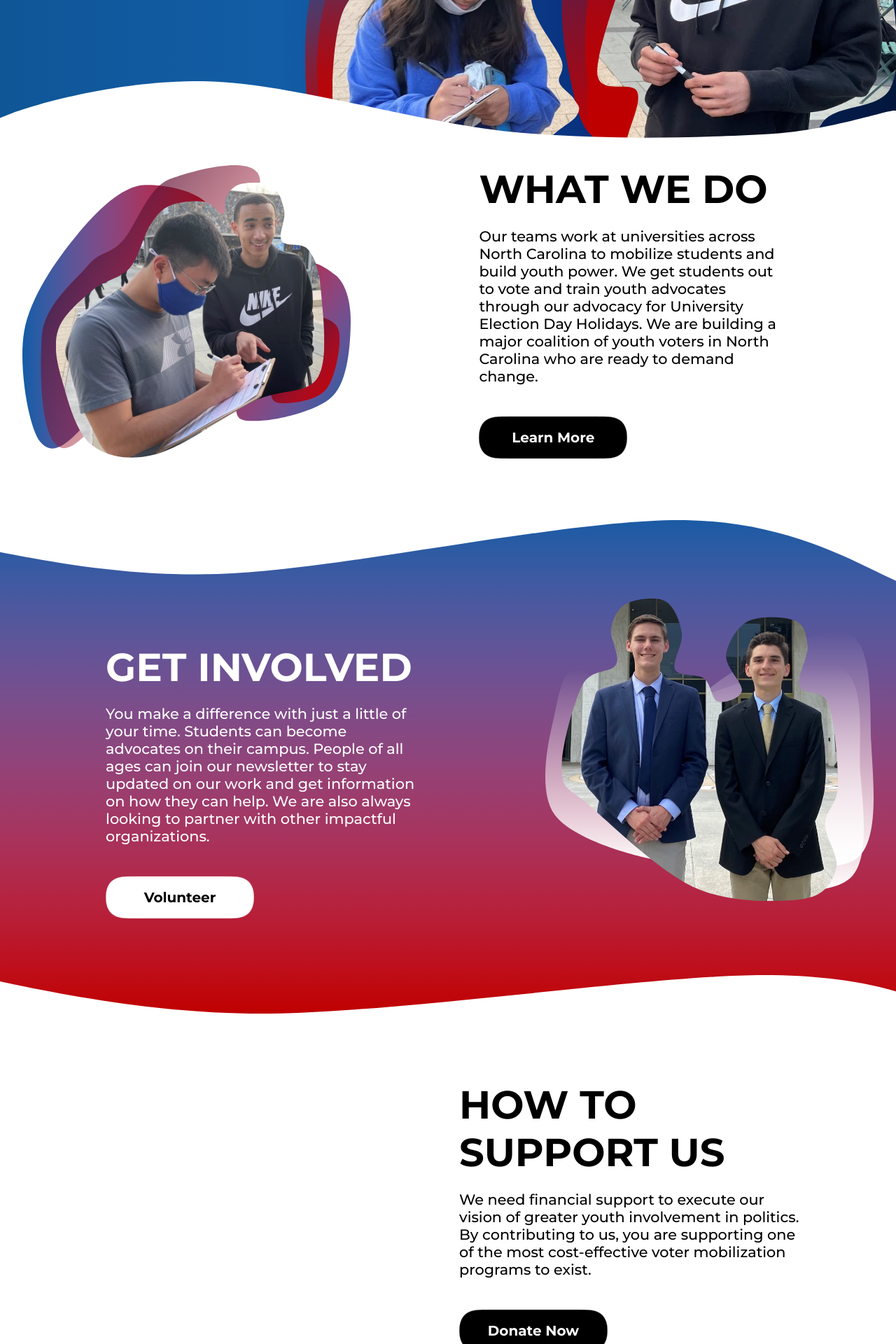
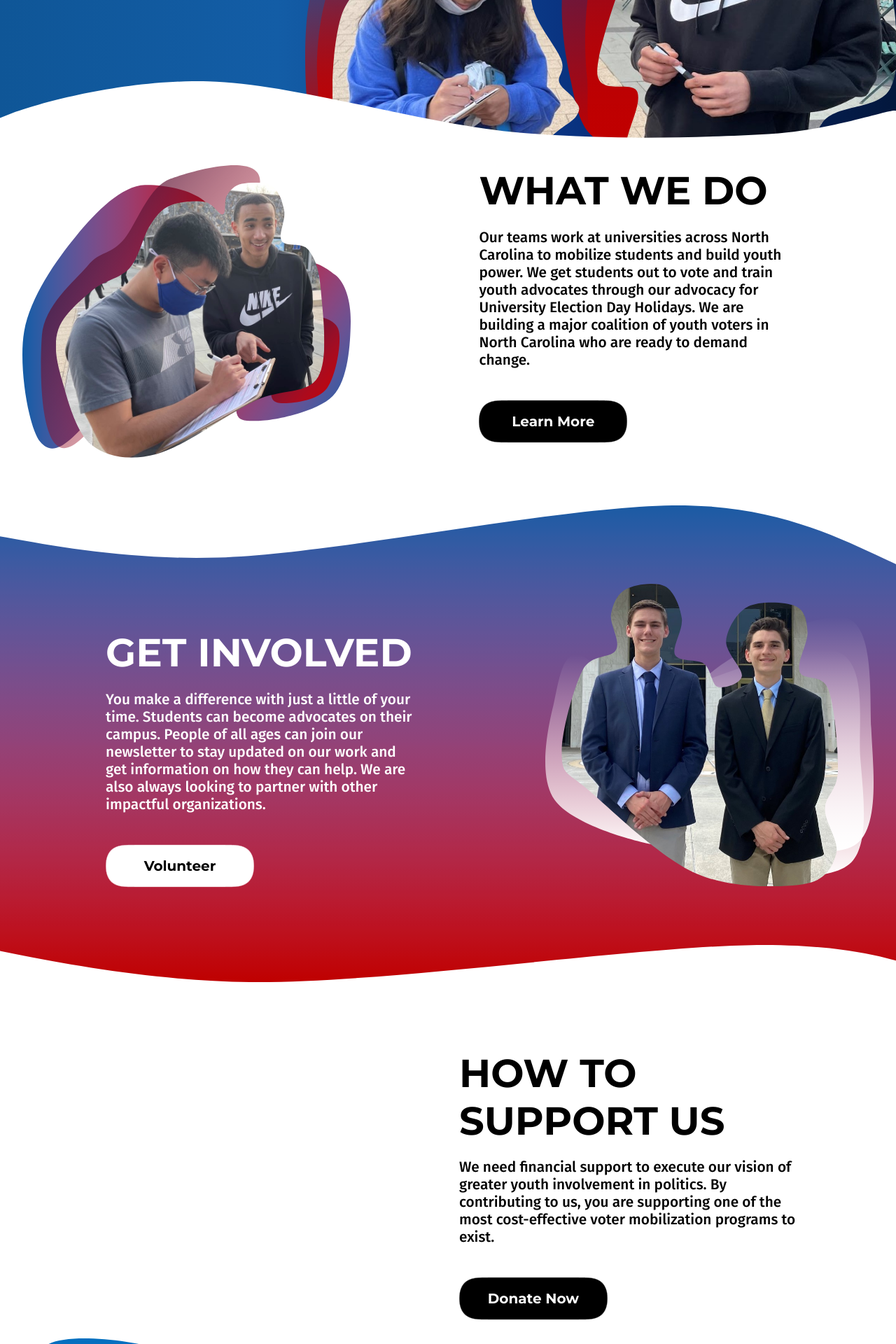
Before and after one commit to JacksonMeade/ncypa, a Jekyll site: the page built from index.html, in a window 1280 px wide. Shown: the part 426-2346 px from the top of the page at 70% size. Built offline with Jekyll 4.4.1, drawn with Linux system fonts in a browser that asks for light colours; nearby versions of some CDN libraries.

Commit message:
Change font

```diff
--- a/_includes/header.html
+++ b/_includes/header.html
@@ -1,4 +1,4 @@
-
+<!--Site by Jackson Meade :: jacksonmeade.github.io -->
 <!DOCTYPE html>
 <html>
     <head>
@@ -10,6 +10,11 @@
         <link rel="apple-touch-icon" sizes="180x180" href="assets/img/favicon/apple-touch-icon.png">
         <link rel="icon" type="image/png" sizes="32x32" href="assets/img/favicon/favicon-32x32.png">
         <link rel="icon" type="image/png" sizes="16x16" href="assets/img/favicon/favicon-16x16.png">
+
+        <link rel="preconnect" href="https://fonts.googleapis.com">
+        <link rel="preconnect" href="https://fonts.gstatic.com" crossorigin>
+        <link href="https://fonts.googleapis.com/css2?family=Fira+Sans:ital,wght@0,100;0,200;0,300;0,400;0,500;0,600;0,700;0,800;0,900;1,100;1,200;1,300;1,400;1,500;1,600;1,700;1,800;1,900&display=swap" rel="stylesheet">
+
 
         <link rel="preconnect" href="https://fonts.googleapis.com">
         <link rel="preconnect" href="https://fonts.gstatic.com" crossorigin>
--- a/assets/css/theme.css
+++ b/assets/css/theme.css
@@ -26,6 +26,7 @@
 p {
     font-weight: 500;
     font-size: 1.3rem;
+    font-family: 'Fira Sans', sans-serif;
 }
 
 img {
```
